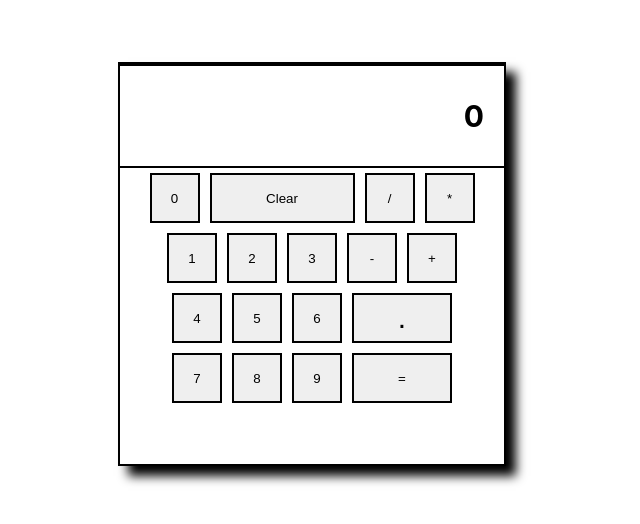
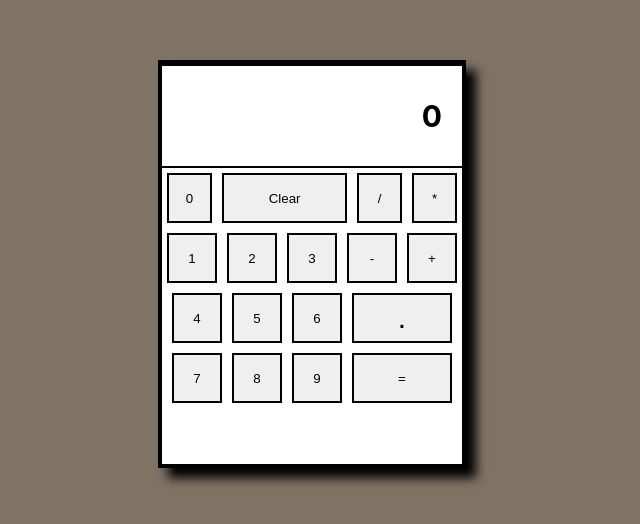
Before and after one commit to KianMouton/react-calculator, a React (Create React App) app: page / in a window 1280 px wide. Shown: the part 136-660 px from the top of the page, without its empty margins (328-968 px from the left). Built offline with nearby package versions, Linux system fonts and the light colour scheme.

Commit message:
more css changes

```diff
--- a/src/App.css
+++ b/src/App.css
@@ -6,16 +6,18 @@
   align-items: center;
   height: 100vh;
   width: 100vw;
+  background-color: rgb(127, 115, 101);
 }
 
 .calculator {
   display: flex;
   flex-direction: column;
   align-items: center;
-  width: 30vw;
+  width: 300px;
   height: 400px;
-  border: 2px solid black;
+  border: 4px solid black;
   box-shadow: 10px 10px 10px black;
+  background-color: white;
 }
 
 #output {
```
